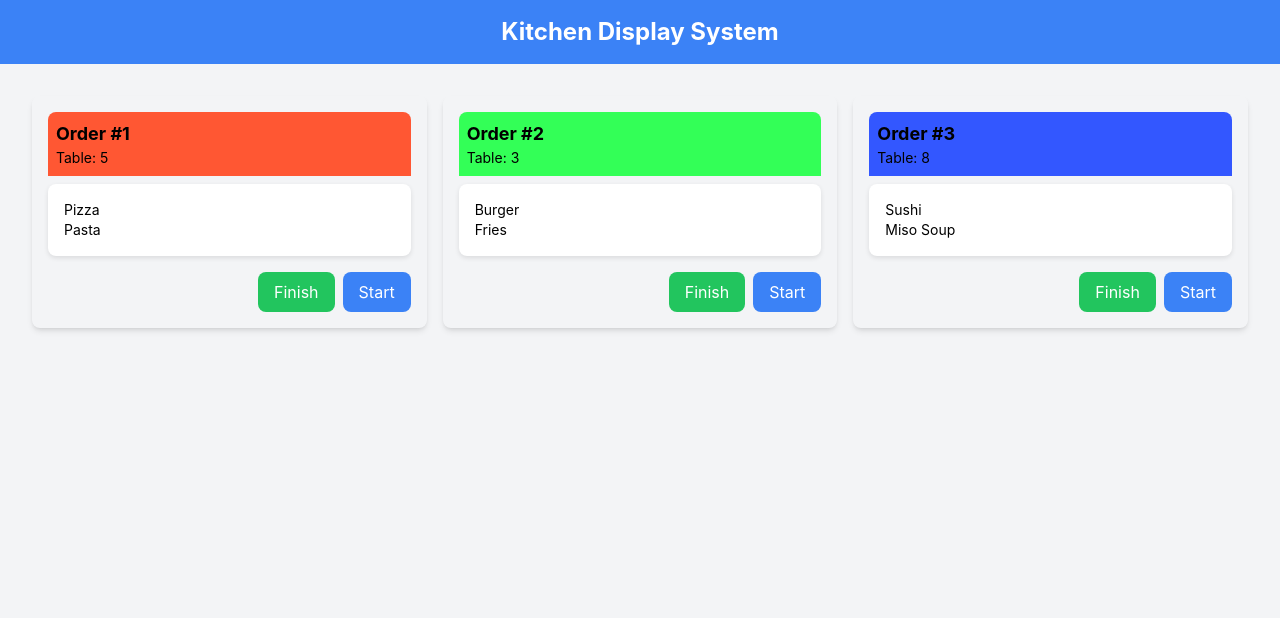
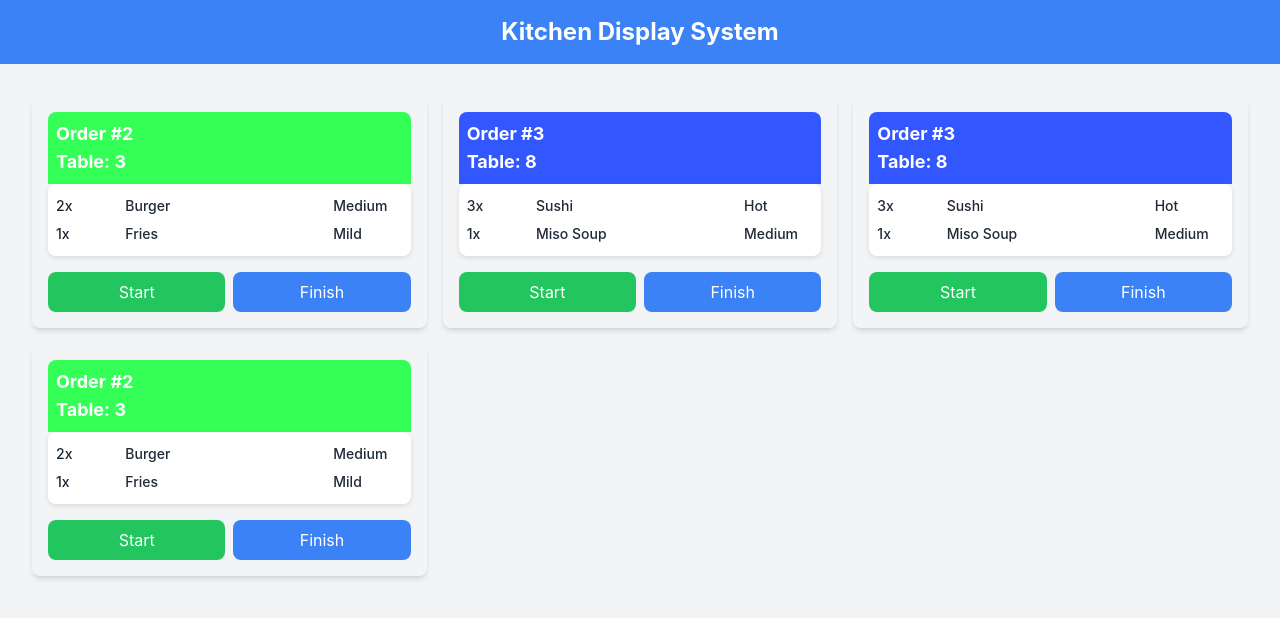
Before and after one commit to Peyond-iot/kitchenDisplaySystem, a React (Create React App) app: page / in a window 1280 px wide. Shown: the top 618 px of the page. Built offline with nearby package versions, Linux system fonts and the light colour scheme.

Commit message:
Updated GUI of Kitchen display system

```diff
--- a/src/components/Ticket.js
+++ b/src/components/Ticket.js
@@ -17,13 +17,13 @@ const Ticket = ({ id, orderItems, tableNumber, color, onFinish }) => {
           backgroundColor: color || "#2d3748",
         }}
       >
-        <h2 className="text-lg font-bold">Order #{id}</h2>
-        <p className="text-sm">Table: {tableNumber}</p>
+        <h2 className="text-lg font-bold text-white">Order #{id}</h2>
+        <p className="text-lg font-bold text-white">Table: {tableNumber}</p>
       </div>
 
       {/* Order Items List */}
       <div
-        className="mt-2 p-4 rounded-lg"
+        className="mt-0 p-2 rounded-lg"
         style={{
           backgroundColor: "white",
           boxShadow: "0 2px 5px rgba(0, 0, 0, 0.1)", // Light shadow for contrast
@@ -32,8 +32,19 @@ const Ticket = ({ id, orderItems, tableNumber, color, onFinish }) => {
         <ul>
           {orderItems.length > 0 ? (
             orderItems.map((item, index) => (
-              <li key={index} className="text-sm">
-                {item}
+              <li
+                key={index}
+                className="flex justify-between items-center text-sm py-1"
+              >
+                <span className="w-1/5 font-medium text-gray-800">
+                  {item.quantity}x
+                </span>
+                <span className="w-3/5 font-medium text-gray-800">
+                  {item.name}
+                </span>
+                <span className="w-1/5 font-medium text-gray-800 ">
+                  {item.spiceLevel}
+                </span>
               </li>
             ))
           ) : (
@@ -45,13 +56,13 @@ const Ticket = ({ id, orderItems, tableNumber, color, onFinish }) => {
       {/* Buttons */}
       <div className="mt-4 flex justify-end gap-2">
         <button
-          className="px-4 py-2 bg-green-500 text-white rounded-lg hover:bg-green-400 focus:outline-none"
+          className="w-1/2 px-4 py-2 bg-green-500 text-white rounded-lg hover:bg-green-400 focus:outline-none"
           onClick={handleFinish}
         >
+          Start
+        </button>
+        <button className="w-1/2 px-4 py-2 bg-blue-500 text-white rounded-lg hover:bg-blue-400 focus:outline-none">
           Finish
-        </button>
-        <button className="px-4 py-2 bg-blue-500 text-white rounded-lg hover:bg-blue-400 focus:outline-none">
-          Start
         </button>
       </div>
     </div>
--- a/src/components/TicketList.js
+++ b/src/components/TicketList.js
@@ -4,22 +4,40 @@ import Ticket from "./Ticket";
 const TicketList = () => {
   const orders = [
     {
-      id: 1,
-      orderItems: ["Pizza", "Pasta"],
-      tableNumber: "5",
-      color: "#FF5733",
-    },
-    {
       id: 2,
-      orderItems: ["Burger", "Fries"],
+      orderItems: [
+        { quantity: 2, name: "Burger", spiceLevel: "Medium" },
+        { quantity: 1, name: "Fries", spiceLevel: "Mild" },
+      ],
       tableNumber: "3",
       color: "#33FF57",
     },
     {
       id: 3,
-      orderItems: ["Sushi", "Miso Soup"],
+      orderItems: [
+        { quantity: 3, name: "Sushi", spiceLevel: "Hot" },
+        { quantity: 1, name: "Miso Soup", spiceLevel: "Medium" },
+      ],
       tableNumber: "8",
       color: "#3357FF",
+    },
+    {
+      id: 3,
+      orderItems: [
+        { quantity: 3, name: "Sushi", spiceLevel: "Hot" },
+        { quantity: 1, name: "Miso Soup", spiceLevel: "Medium" },
+      ],
+      tableNumber: "8",
+      color: "#3357FF",
+    },
+    {
+      id: 2,
+      orderItems: [
+        { quantity: 2, name: "Burger", spiceLevel: "Medium" },
+        { quantity: 1, name: "Fries", spiceLevel: "Mild" },
+      ],
+      tableNumber: "3",
+      color: "#33FF57",
     },
   ];
 
```
